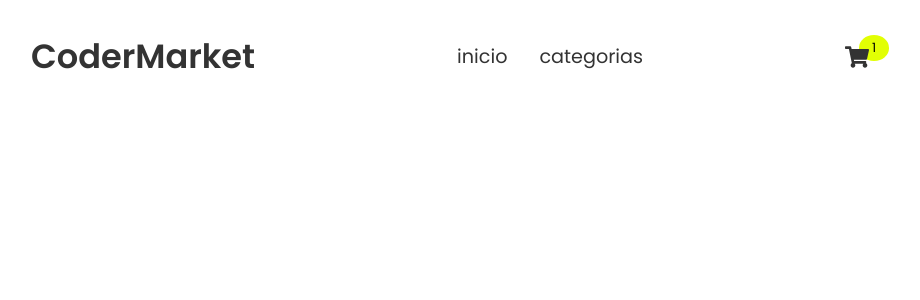
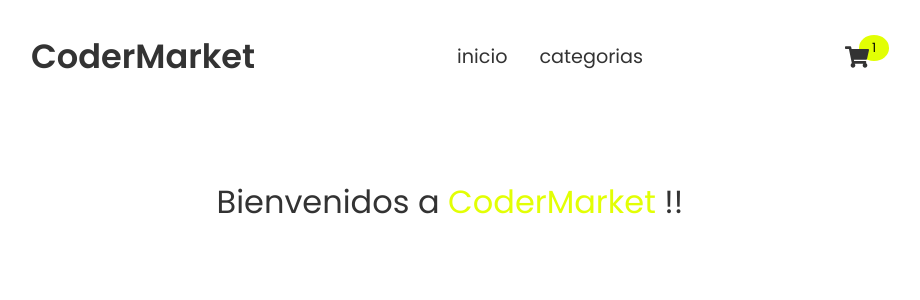
Before and after one commit to facchin21/Ecommerce-coder, a React (Vite) app: page / in a window 1280 px wide. Shown: the top 300 px of the page, without its empty margins (190-1110 px from the left). Built offline with nearby package versions, Linux system fonts and the light colour scheme.

Commit message:
Cambios en navbar, agrego ItemsList, agrego nuevas variables.

```diff
--- a/eslint.config.js
+++ b/eslint.config.js
@@ -32,6 +32,8 @@ export default [
       'react-refresh/only-export-components': [
         'warn',
         { allowConstantExport: true },
+        "eslint-disable-next-line react/prop-types",
+
       ],
     },
   },
--- a/src/App.jsx
+++ b/src/App.jsx
@@ -1,10 +1,12 @@
+import { ItemListContainer } from "./components/ItemListContainer"
 import { NavBar } from "./components/NavBar"
 
 function App() {
-
+  const title = 'CoderMarket'
   return (
     <>
       <NavBar/>
+      <ItemListContainer greeting={title}/>
     </>
   )
 }
--- /dev/null
+++ b/src/components/ItemListContainer.jsx
@@ -0,0 +1,8 @@
+import '../styled/ItemList.scss'
+export const ItemListContainer = ({greeting}) => {
+  return (
+    <div className="ItemList__container">
+        <h1>Bienvenidos a <span>{greeting}</span> !!</h1>
+    </div>
+  )
+}
--- a/src/components/NavBar.jsx
+++ b/src/components/NavBar.jsx
@@ -1,57 +1,8 @@
+import { itemsNavBar } from '../data/itemsNavBar'
 import { CartWidget } from './CartWidget';
 import '../styled/NavBar.scss';
 
 export const NavBar = () => {
-    const itemsNavBar = [
-        {
-            id: '01',
-            name: 'inicio',
-            subcategorias: [],
-        },
-        {
-            id: '02',
-            name: 'categorias',
-            subcategorias: [
-                {
-                    id: '03',
-                    name: 'hombre',
-                    subcategorias: [
-                        { id: '07', name: 'pantalones' },
-                        { id: '08', name: 'remeras' },
-                        { id: '09', name: 'calzado' },
-                    ],
-                },
-                {
-                    id: '04',
-                    name: 'mujer',
-                    subcategorias: [
-                        { id: '10', name: 'remeras' },
-                        { id: '11', name: 'pantalones' },
-                        { id: '12', name: 'calzado' },
-                        { id: '13', name: 'medias' },
-                    ],
-                },
-                {
-                    id: '05',
-                    name: 'niño/a',
-                    subcategorias: [
-                        { id: '14', name: 'remeras' },
-                        { id: '15', name: 'pantalones' },
-                        { id: '16', name: 'medias' },
-                    ],
-                },
-                {
-                    id: '06',
-                    name: 'accesorios',
-                    subcategorias: [
-                        { id: '17', name: 'gorras' },
-                        { id: '18', name: 'riñoneras' },
-                    ],
-                },
-            ],
-        }
-    ];
-
     return (
         <nav className='navbar__container'>
             <div className='navbar__logo-container'>
--- /dev/null
+++ b/src/data/itemsNavBar.js
@@ -0,0 +1,49 @@
+export const itemsNavBar = [
+    {
+        id: '01',
+        name: 'inicio',
+        subcategorias: [],
+    },
+    {
+        id: '02',
+        name: 'categorias',
+        subcategorias: [
+            {
+                id: '03',
+                name: 'hombre',
+                subcategorias: [
+                    { id: '07', name: 'pantalones' },
+                    { id: '08', name: 'remeras' },
+                    { id: '09', name: 'calzado' },
+                ],
+            },
+            {
+                id: '04',
+                name: 'mujer',
+                subcategorias: [
+                    { id: '10', name: 'remeras' },
+                    { id: '11', name: 'pantalones' },
+                    { id: '12', name: 'calzado' },
+                    { id: '13', name: 'medias' },
+                ],
+            },
+            {
+                id: '05',
+                name: 'niño/a',
+                subcategorias: [
+                    { id: '14', name: 'remeras' },
+                    { id: '15', name: 'pantalones' },
+                    { id: '16', name: 'medias' },
+                ],
+            },
+            {
+                id: '06',
+                name: 'accesorios',
+                subcategorias: [
+                    { id: '17', name: 'gorras' },
+                    { id: '18', name: 'riñoneras' },
+                ],
+            },
+        ],
+    }
+];
--- a/src/global/_variables.scss
+++ b/src/global/_variables.scss
@@ -3,3 +3,4 @@ $secondary-color: #EFEFEF;
 $details-color : #E2FF04;
 $text-color: #000000;
 $text-color-light : #eee;
+$text-link : #333;
--- /dev/null
+++ b/src/styled/ItemList.scss
@@ -0,0 +1,17 @@
+@import '../global/styled';
+
+.ItemList__container{
+    display: flex;
+    flex-direction: column;
+    justify-content: center;
+    align-items: center;
+    width: 100%;
+    padding: 4rem 8rem;
+    & h1{
+        text-align: center;
+        & span{
+            color: $details-color;
+        }
+    }
+
+}
--- a/src/styled/NavBar.scss
+++ b/src/styled/NavBar.scss
@@ -1,4 +1,4 @@
-@import '../global/variables';
+@import '../global/styled';
 
 // Contenedor de la navbar
 .navbar__container {
@@ -12,6 +12,7 @@
 .navbar__logo-title {
     font-size: 2.1rem;
     font-weight: 600;
+    cursor: pointer;
 }
 
 // Lista principal
@@ -32,7 +33,7 @@
 // Enlace principal con barra inferior en hover
 .navbar__link {
     text-decoration: none;
-    color: #333;
+    color: $text-link;
     padding: 0.5rem 1rem;
     font-weight: 400;
     position: relative;
@@ -87,7 +88,7 @@
 // Enlace de la subcategoría
 .navbar__sublink {
     text-decoration: none;
-    color: #333;
+    color: $text-link;
     font-size: 1.1rem;
     font-weight: 600;
 }
```
Also changed, not shown: src/styled/home.scss (deleted).
